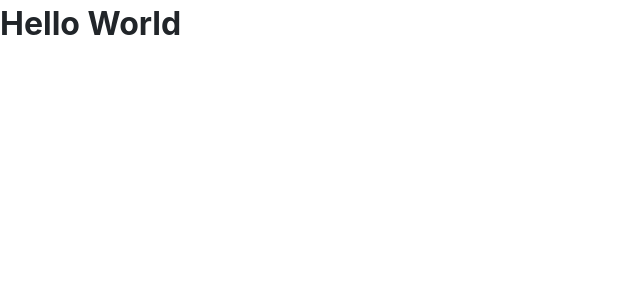
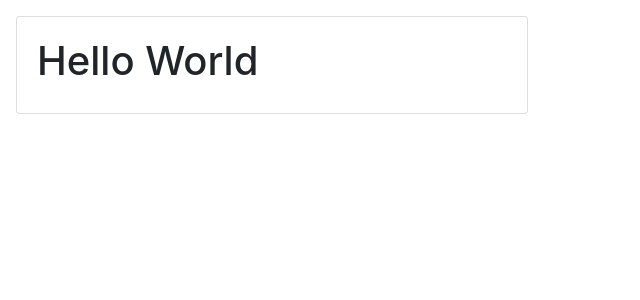
Before and after one commit to thesunny/next-starter-kit, a Next.js app: page / in a window 1280 px wide. Shown: the top 300 px of the page, without its empty margins (0-640 px from the left). Built offline with nearby package versions, Linux system fonts and the light colour scheme.

Commit message:
Upgrade bootstrap

```diff
--- a/pages/_document.tsx
+++ b/pages/_document.tsx
@@ -12,7 +12,9 @@ class MyDocument extends Document {
           <link
             rel="stylesheet"
             type="text/css"
-            href="https://cdnjs.cloudflare.com/ajax/libs/twitter-bootstrap/4.3.1/css/bootstrap-reboot.css"
+            href="https://cdn.jsdelivr.net/npm/bootstrap@4.5.3/dist/css/bootstrap.min.css"
+            integrity="sha384-TX8t27EcRE3e/ihU7zmQxVncDAy5uIKz4rEkgIXeMed4M0jlfIDPvg6uqKI2xXr2"
+            crossOrigin="anonymous"
           />
         </Head>
         <body>
--- a/pages/index.tsx
+++ b/pages/index.tsx
@@ -1,11 +1,14 @@
 import styled from "@emotion/styled"
 
-const Container = styled.div``
+const Container = styled.div`
+  margin: 1em;
+  max-width: 32em; ;
+`
 const Title = styled.h1``
 
-export default function() {
+export default function () {
   return (
-    <Container>
+    <Container className="card card-body">
       <Title>Hello World</Title>
     </Container>
   )
```
